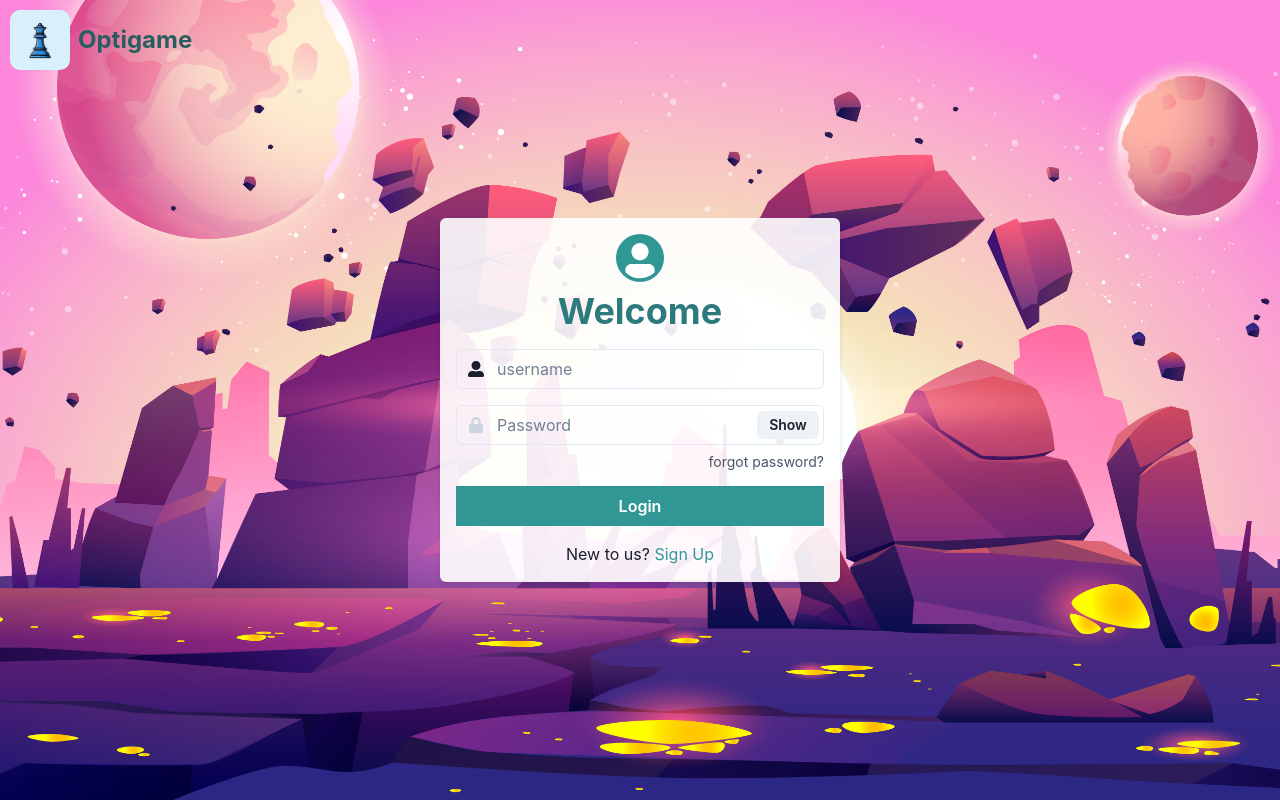
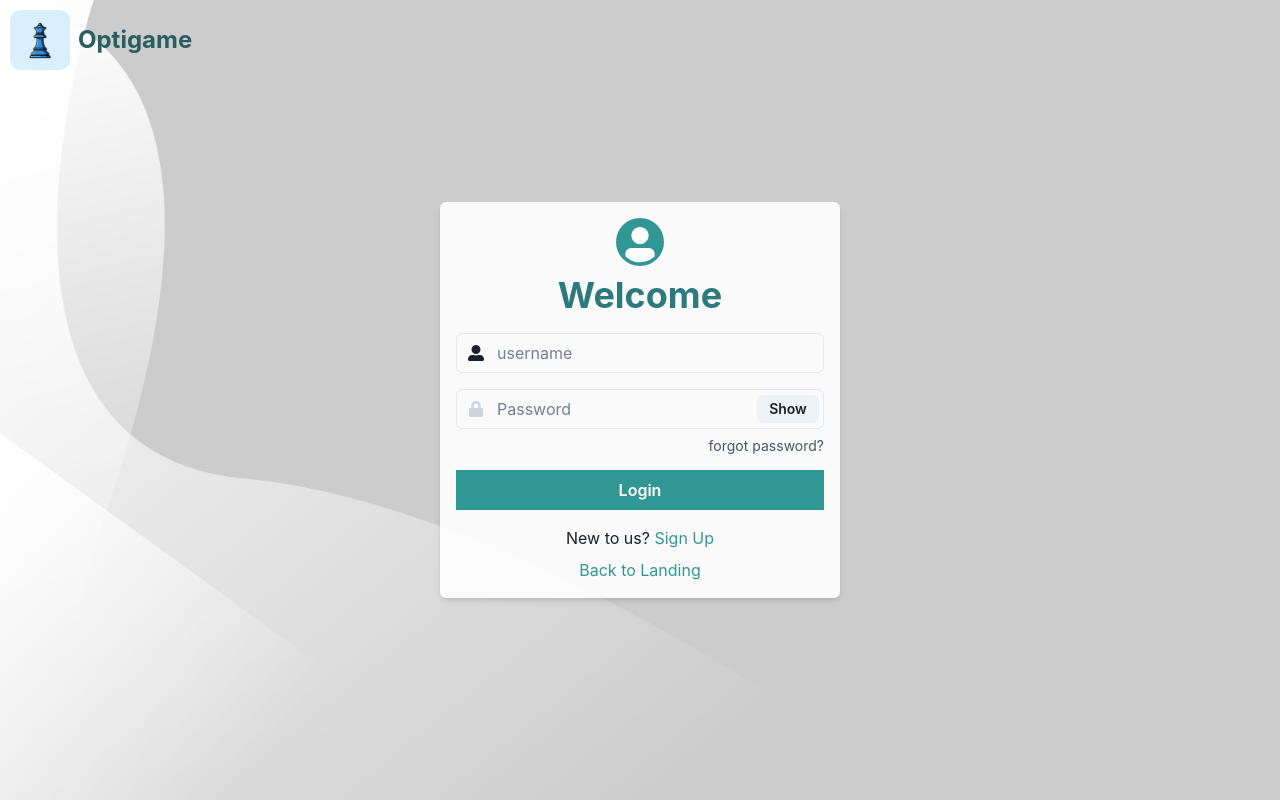
Before and after one commit to pinstripezebra/optigame_simple, a React (Vite) app in the folder optigame/: page /Login in a window 1280 px wide. Built offline with nearby package versions, Linux system fonts and the light colour scheme.

Commit message:
updating login page to match styling on landing page

```diff
--- a/optigame/src/pages/LoginSignup/Login.tsx
+++ b/optigame/src/pages/LoginSignup/Login.tsx
@@ -20,7 +20,7 @@ import {
 } from "@chakra-ui/react";
 import { FaUserAlt, FaLock } from "react-icons/fa";
 import api from "../../services/api-client";
-import backgroundImage from "../../assets/background4.jpg";
+import backgroundImage from "../../assets/background7.jpg";
 import logo from "../../assets/chess_logo.jpg";
 
 // setting user context when they login
@@ -202,6 +202,11 @@ function Login() {
               Sign Up
             </Link>
           </Box>
+          <Box>
+            <Link color="teal.500" onClick={() => navigate("/LandingPage")}>
+              Back to Landing
+            </Link>
+          </Box>
         </Stack>
       </Stack>
     </Flex>
```
Also changed, not shown: optigame/src/assets/background7.jpg (added).
